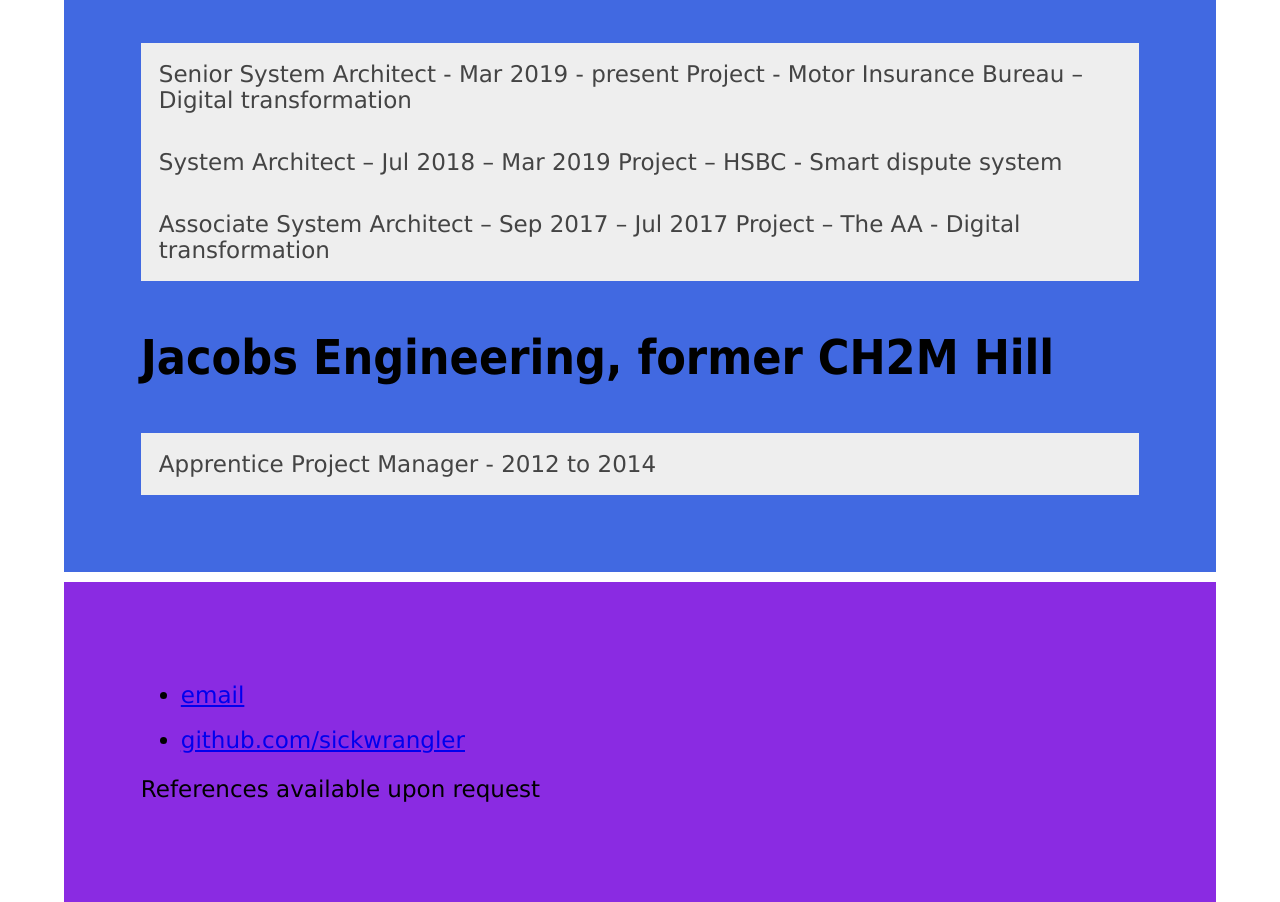
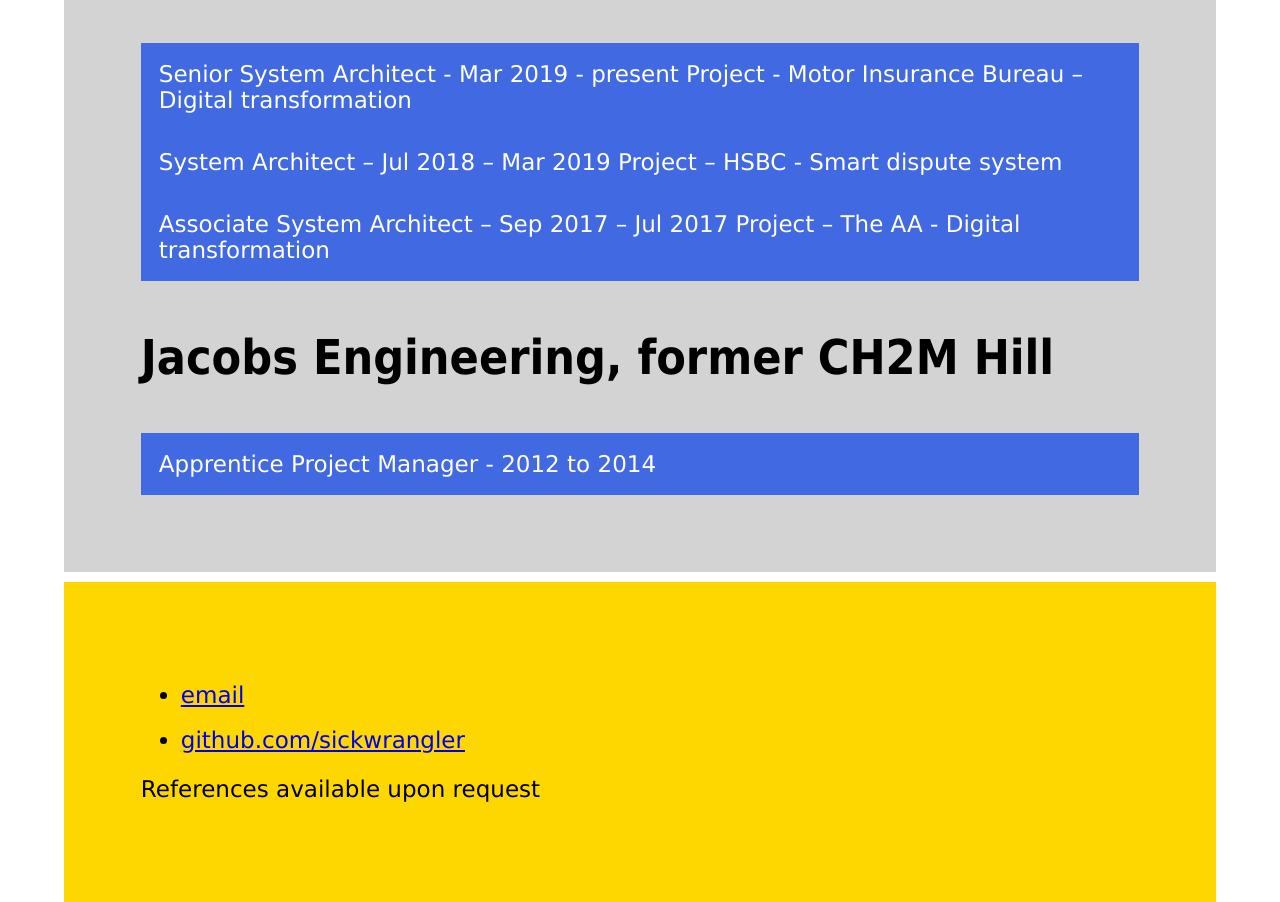
Before and after one commit to sickwrangler/my_cv.github.io, a plain HTML site: page index.html in a window 1280 px wide. Shown: the part 1840-2742 px from the top of the page. Drawn offline with Linux system fonts and the light colour scheme.

Commit message:
colouring

```diff
--- a/main.css
+++ b/main.css
@@ -35,7 +35,9 @@
     margin: 1rem 0;
 }
 
-
+button{
+  background-color: royalblue;
+}
 /* || Header and Main Navigation */
 
 
@@ -66,7 +68,7 @@
   }
 
   .cell-3 {
-    background: royalblue;
+    background: lightgrey;
     grid-area: main;
     padding:6rem;
   }
@@ -75,7 +77,7 @@
     grid-area: right;
   }
   .cell-5 {
-    background: blueviolet;
+    background: gold;
     grid-area: footer;
   }
   .cell {
@@ -88,8 +90,8 @@
 
   /* Style the button that is used to open and close the collapsible content */
 .collapsible {
-  background-color: #eee;
-  color: #444;
+
+  color: rgb(255, 255, 255);
   cursor: pointer;
   padding: 18px;
   width: 100%;
@@ -100,7 +102,7 @@
 
 /* Add a background color to the button if it is clicked on (add the .active class with JS), and when you move the mouse over it (hover) */
 .active, .collapsible:hover {
-  background-color: #ccc;
+  background-color:rgb(19, 54, 158);
 }
 
 /* Style the collapsible content. Note: hidden by default */
```
